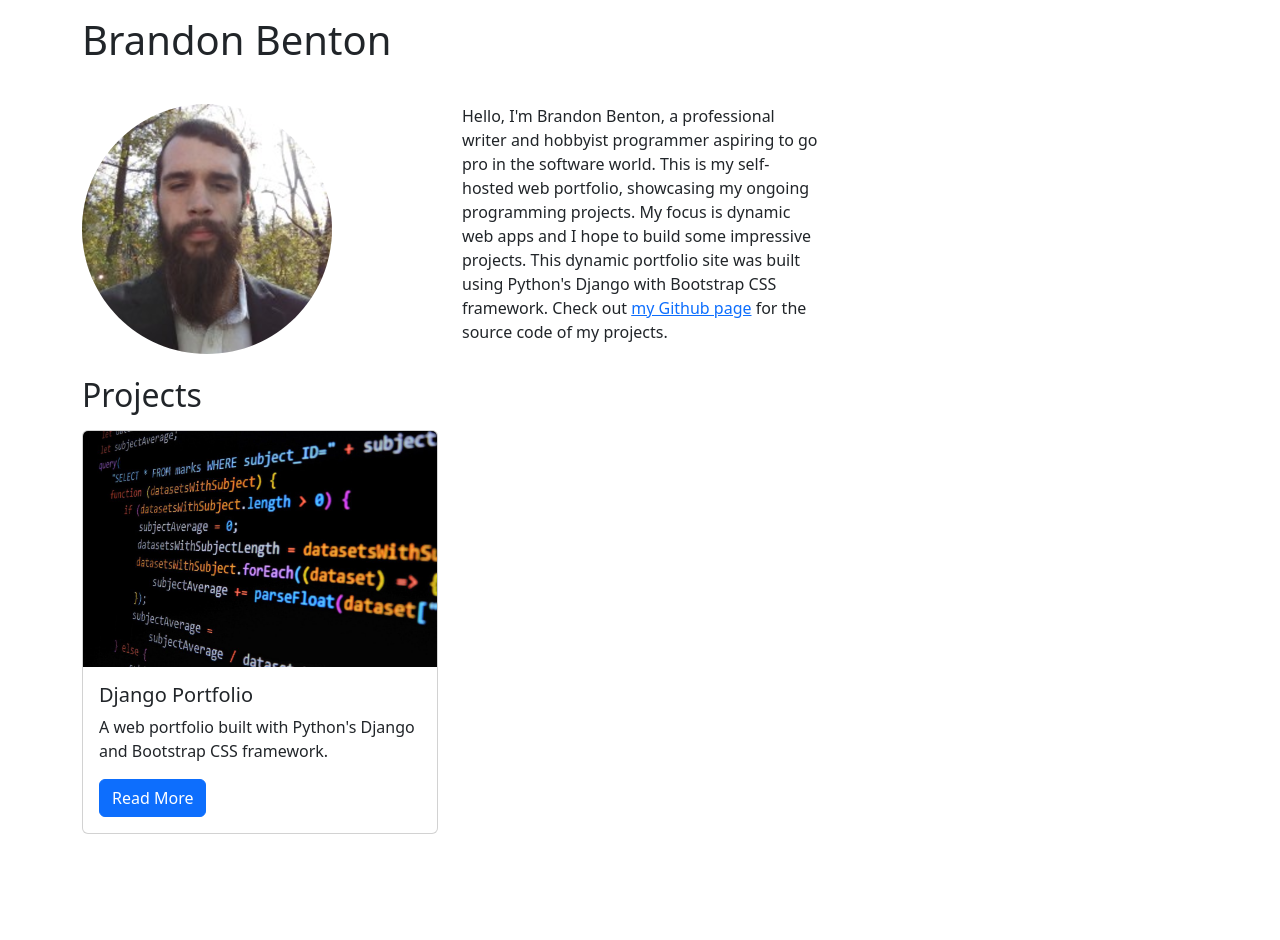
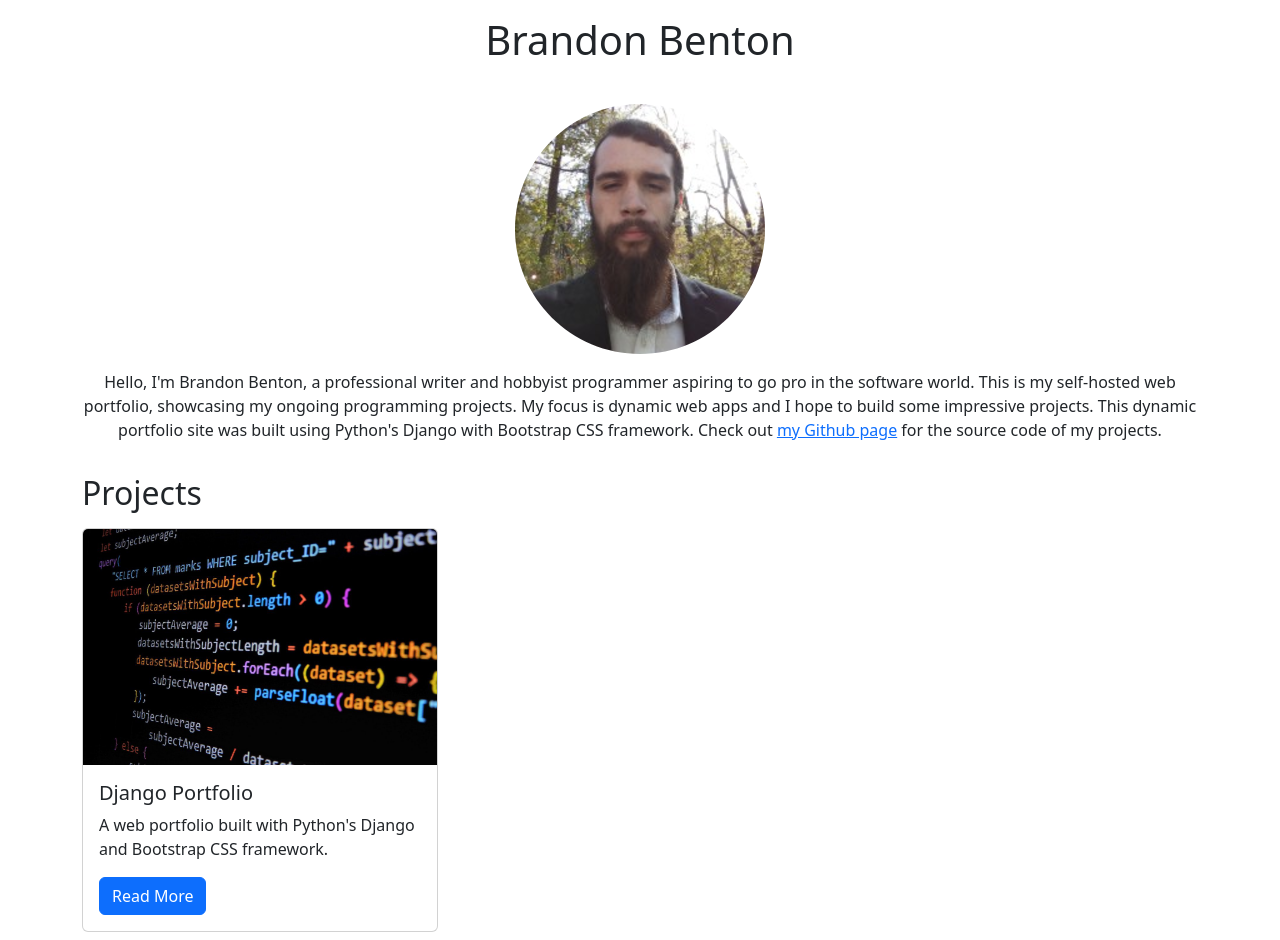
Before and after one commit to bdbenton5255/portfolio, a Django app: page / in a window 1280 px wide. Before the commit the page ends 834 px from the top, so only its background shows below. Run offline with Django 5.2, Linux system fonts and the light colour scheme; data comes from the database, SQL or seed files in the repository.

Commit message:
style changes

```diff
--- a/projects/templates/projects/project_index.html
+++ b/projects/templates/projects/project_index.html
@@ -4,16 +4,20 @@
 {% block page_content %}
 <p></p><p></p>
 <div class="row">
-    <h1>Brandon Benton</h1>
+    <center><h1>Brandon Benton</h1></center>
 </div>
 <p></p><p></p>
 <div class="row">
     <p></p>
+    <center>
     <div class="col-md-4">
-        <img src="{% static 'projects/images/ProfileTransparent.png' %}" ALIGN="left">
+        <img src="{% static 'projects/images/ProfileTransparent.png' %}">
     </div>
-    <div class="col-md-4">
-        <p>
+    </center>
+</div>
+<p></p><p></p>
+<div class="row">
+        <p style="text-align:center;">
         Hello, I'm Brandon Benton, a professional
         writer and hobbyist programmer aspiring
         to go pro in the software world. This is
@@ -26,7 +30,6 @@
         framework. Check out <a href="https://github.com/bdbenton5255">my Github page</a>
         for the source code of my projects.
         </p>
-    </div>
 </div>
 <p></p>
 <h2>Projects</h2>
```
